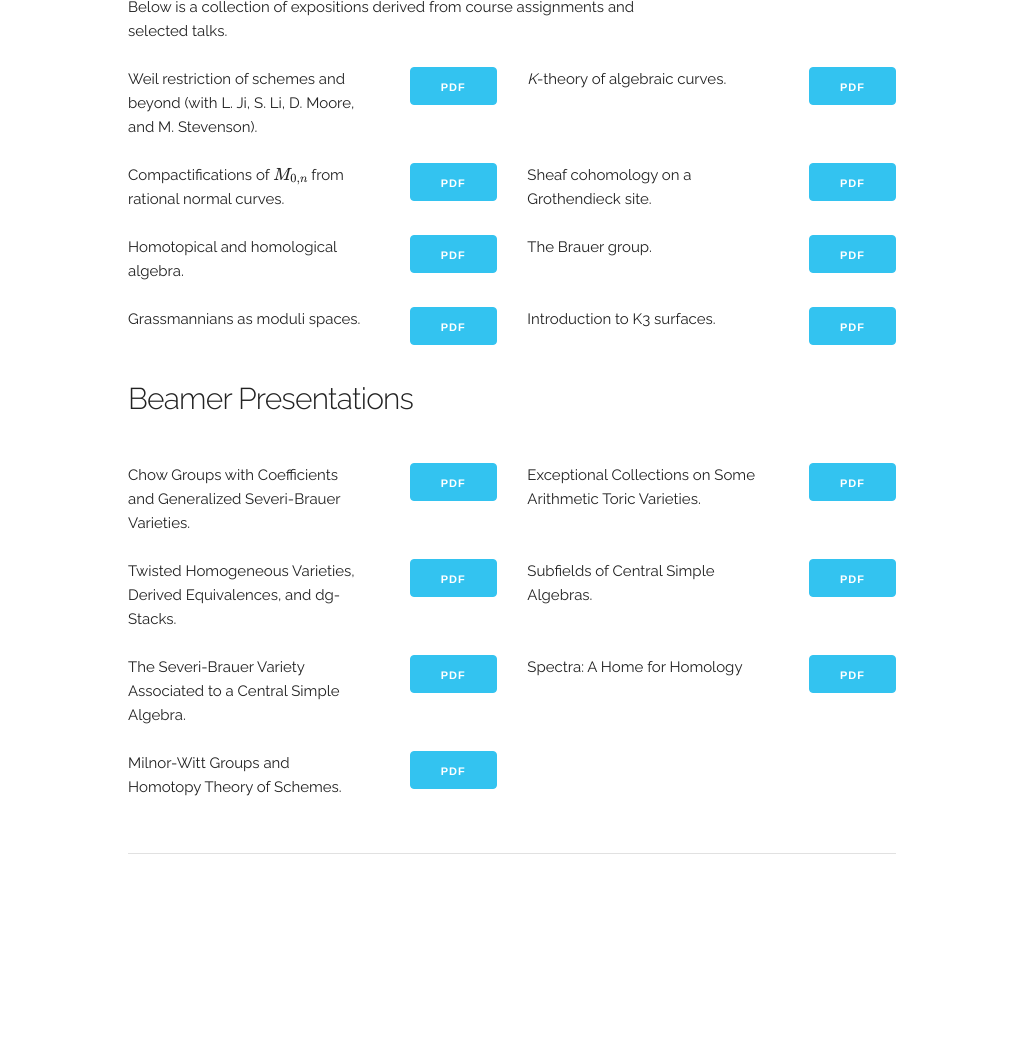
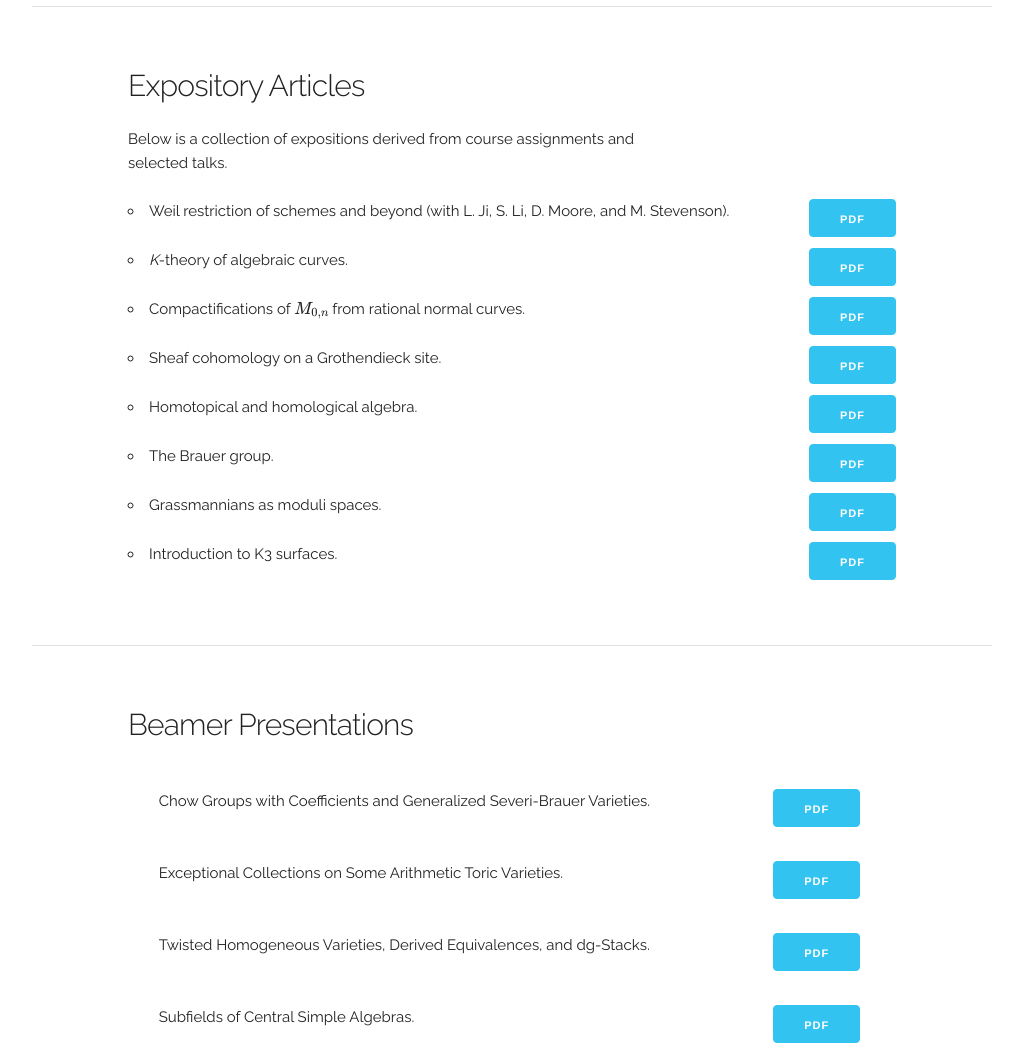
Before and after one commit to mcfaddin/mcfaddin.github.io, a plain HTML site: page research.html in a window 1280 px wide. Shown: the part 1623-2679 px from the top of the page, without its empty margins (128-1151 px from the left). Before the commit the page ends 2556 px from the top, so only its background shows below. Drawn offline with nearby package versions, Linux system fonts and the light colour scheme; some packages are replaced by stand-ins of ours.

Commit message:
format test on research page

```diff
--- a/research.html
+++ b/research.html
@@ -229,6 +229,7 @@ A{text-decoration:none}
 </div>
 
 <br>
+<hr>
 <br>
 
 <div class="container">
@@ -299,6 +300,7 @@ A{text-decoration:none}
 </div>
 
 <br>
+<hr>
 <br>
 
 <div class="container">
@@ -314,80 +316,74 @@ Below is a collection of expositions derived from course assignments and selecte
 
 <div class="container">
 <div class="row">
-    <div class="four columns">
-     Weil restriction of schemes and beyond (with L. Ji, S. Li, D. Moore, and M. Stevenson).
-    </div>
-    <div class="two columns">
-    <div style="float: right;"><a class="button button-primary" href="documents/Weil_Restriction.pdf"><font face="helvetica">pdf</font></a> </div>
+    <div class="twelve columns">
 
-    </div>
-    <div class="four columns">
-      <i>K</i>-theory of algebraic curves.
-    </div>
-    <div class="two columns">
-      <div style="float: right;"><a class="button button-primary" href="documents/Curves_Talk.pdf"><font face="helvetica">pdf</font></a> </div>
+<ul>
+<li> Weil restriction of schemes and beyond (with L. Ji, S. Li, D. Moore, and M. Stevenson).
+<div style="float: right;"><a class="button button-primary" href="documents/
+Weil_Restriction.pdf"><font face="helvetica">pdf</font></a></div>
+</ul>
+
+<ul>
+<li> <i>K</i>-theory of algebraic curves.
+<div style="float: right;"><a class="button button-primary" href="documents/Curves_Talk.pdf"><font face="helvetica">pdf</font></a></div>
+</ul>
+
+<ul>
+<li>
+Compactifications of $M_{0,n}$ from rational normal curves.
+<div style="float: right;"><a class="button button-primary" href="documents/Talk.pdf"><font face="helvetica">pdf</font></a></div>
+</li>
+</ul>
+
+
+<ul>
+<li>
+Sheaf cohomology on a Grothendieck site.
+<div style="float: right;"><a class="button button-primary" href="documents/LAAST_talk_sheaf_cohom.pdf"><font face="helvetica">pdf</font></a></div>
+</li>
+</ul>
+
+
+<ul>
+<li>
+Homotopical and homological algebra.
+<div style="float: right;"><a class="button button-primary" href="documents/Assignment_6.pdf"><font face="helvetica">pdf</font></a></div>
+</li>
+</ul>
+
+
+<ul>
+<li>
+The Brauer group.
+<div style="float: right;"><a class="button button-primary" href="documents/Brauer_Group_Talk.pdf"><font face="helvetica">pdf</font></a></div>
+</li>
+</ul>
+
+<ul>
+<li>
+Grassmannians as moduli spaces.
+<div style="float: right;"><a class="button button-primary" href="documents/GrassmanniansTalk.pdf"><font face="helvetica">pdf</font></a></div>
+</li>
+</ul>
+
+
+<ul>
+<li>
+Introduction to K3 surfaces.
+<div style="float: right;"><a class="button button-primary" href="documents/K3_Talk.pdf"><font face="helvetica">pdf</font></a></div>
+</li>
+</ul>
+
 </div>
 </div>
 </div>
 
+
+<br>
+<hr>
 <br>
 
-<div class="container">
-  <div class="row">
-    <div class="four columns">
-      Compactifications of $M_{0,n}$ from rational normal curves.
-    </div>
-    <div class="two columns">
-      <div style="float: right;"><a class="button button-primary" href="documents/Talk.pdf"><font face="helvetica">pdf</font></a> </div>
-    </div>
-    <div class="four columns">
-      Sheaf cohomology on a Grothendieck site.
-    </div>
-    <div class="two columns">
-      <div style="float: right;"><a class="button button-primary" href="documents/LAAST_talk_sheaf_cohom.pdf"><font face="helvetica">pdf</font></a> </div>
-    </div>
-  </div>
-</div>
-
-<br>
-
-<div class="container">
-  <div class="row">
-    <div class="four columns">
-      Homotopical and homological algebra.
-    </div>
-    <div class="two columns">
-      <div style="float: right;"><a class="button button-primary" href="documents/Assignment_6.pdf"><font face="helvetica">pdf</font></a> </div>
-    </div>
-    <div class="four columns">
-      The Brauer group.
-    </div>
-    <div class="two columns">
-      <div style="float: right;"><a class="button button-primary" href="documents/Brauer_Group_Talk.pdf"><font face="helvetica">pdf</font></a> </div>
-    </div>
-  </div>
-</div>
-
-<br>
-
-<div class="container">
-  <div class="row">
-    <div class="four columns">
-      Grassmannians as moduli spaces.
-    </div>
-    <div class="two columns">
-      <div style="float: right;"><a class="button button-primary" href="documents/GrassmanniansTalk.pdf"><font face="helvetica">pdf</font></a> </div>
-    </div>
-    <div class="four columns">
-      Introduction to K3 surfaces.
-    </div>
-    <div class="two columns">
-      <div style="float: right;"><a class="button button-primary" href="documents/K3_Talk.pdf"><font face="helvetica">pdf</font></a> </div>
-    </div>
-  </div>
-</div>
-
-<br>
 
 <div class="container">
   <div class="row">
@@ -400,21 +396,16 @@ Below is a collection of expositions derived from course assignments and selecte
 
 <br>
 
-
-
  <div class="container">
   <div class="row">
-    <div class="four columns">
+    <div class="one column">
+ <div align="right"> </div>
+    </div>
+    <div class="eight columns">
          Chow Groups with Coefficients and Generalized Severi-Brauer Varieties.
     </div>
-    <div class="two columns">
-      <div style="float: right;"><a class="button button-primary" href="documents/EmoryFeb2.pdf"><font face="helvetica">pdf</font></a> </div>
-    </div>
-    <div class="four columns">
-      Exceptional Collections on Some Arithmetic Toric Varieties.
-    </div>
-    <div class="two columns">
-      <div style="float: right;"><a class="button button-primary" href="documents/KT_ICM_Sat.pdf"><font face="helvetica">pdf</font></a> </div>
+    <div class="three columns">
+      <div style="float: right;"><a class="button button-primary" href="documents/EmoryFeb2.pdf"><font face="helvetica">pdf</font></a></div>
     </div>
   </div>
 </div>
@@ -423,16 +414,45 @@ Below is a collection of expositions derived from course assignments and selecte
 
  <div class="container">
   <div class="row">
-    <div class="four columns">
+    <div class="one column">
+ <div align="right"> </div>
+    </div>
+    <div class="eight columns">
+         Exceptional Collections on Some Arithmetic Toric Varieties.
+    </div>
+    <div class="three columns">
+      <div style="float: right;"><a class="button button-primary" href="documents/KT_ICM_Sat.pdf"><font face="helvetica">pdf</font></a></div>
+    </div>
+  </div>
+</div>
+
+<br>
+
+ <div class="container">
+  <div class="row">
+    <div class="one column">
+ <div align="right"> </div>
+    </div>
+    <div class="eight columns">
          Twisted Homogeneous Varieties, Derived Equivalences, and dg-Stacks.
     </div>
-    <div class="two columns">
-      <div style="float: right;"><a class="button button-primary" href="documents/SeminarTalk_1-26-2015.pdf"><font face="helvetica">pdf</font></a> </div>
+    <div class="three columns">
+      <div style="float: right;"><a class="button button-primary" href="documents/SeminarTalk_1-26-2015.pdf"><font face="helvetica">pdf</font></a></div>
     </div>
-    <div class="four columns">
+  </div>
+</div>
+
+<br>
+
+ <div class="container">
+  <div class="row">
+    <div class="one column">
+ <div align="right"> </div>
+    </div>
+    <div class="eight columns">
          Subfields of Central Simple Algebras.
     </div>
-    <div class="two columns">
+    <div class="three columns">
       <div style="float: right;"><a class="button button-primary" href="documents/SacStateFeb24.pdf"><font face="helvetica">pdf</font></a> </div>
     </div>
   </div>
@@ -442,35 +462,46 @@ Below is a collection of expositions derived from course assignments and selecte
 
 <div class="container">
   <div class="row">
-    <div class="four columns">
+    <div class="one column">
+ <div align="right"> </div>
+    </div>
+    <div class="eight columns">
          The Severi-Brauer Variety Associated to a Central Simple Algebra.
     </div>
-    <div class="two columns">
+    <div class="three columns">
       <div style="float: right;"><a class="button button-primary" href="documents/MockAMSTalk2014.pdf"><font face="helvetica">pdf</font></a> </div>
     </div>
-    <div class="four columns">
+  </div>
+</div>
+
+<br>
+
+<div class="container">
+  <div class="row">
+    <div class="one column">
+ <div align="right"> </div>
+    </div>
+    <div class="eight columns">
          Spectra:  A Home for Homology
     </div>
-    <div class="two columns">
+    <div class="three columns">
       <div style="float: right;"><a class="button button-primary" href="documents/MockAMSTalk2013.pdf"><font face="helvetica">pdf</font></a> </div>
     </div>
   </div>
 </div>
 
-
 <br>
 
 <div class="container">
   <div class="row">
-    <div class="four columns">
+    <div class="one column">
+ <div align="right"> </div>
+    </div>
+    <div class="eight columns">
          Milnor-Witt Groups and Homotopy Theory of Schemes.
     </div>
-    <div class="two columns">
+    <div class="three columns">
       <div style="float: right;"><a class="button button-primary" href="documents/MockAMSTalk.pdf"><font face="helvetica">pdf</font></a> </div>
-    <div class="two columns">
-          </div>
-    <div class="four columns">
-
     </div>
   </div>
 </div>
```
Lines whose indentation alone changed are shown as unchanged.
